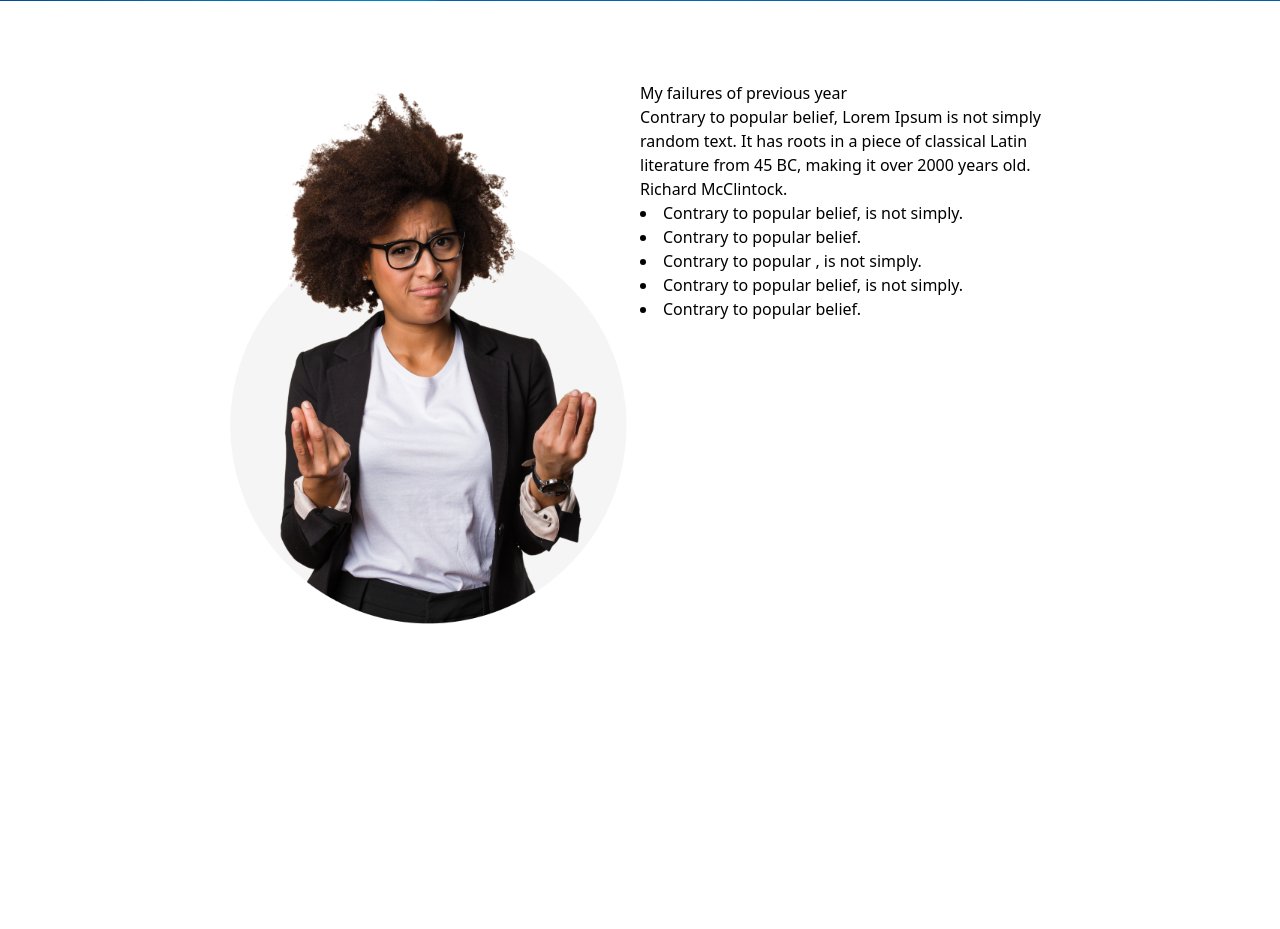
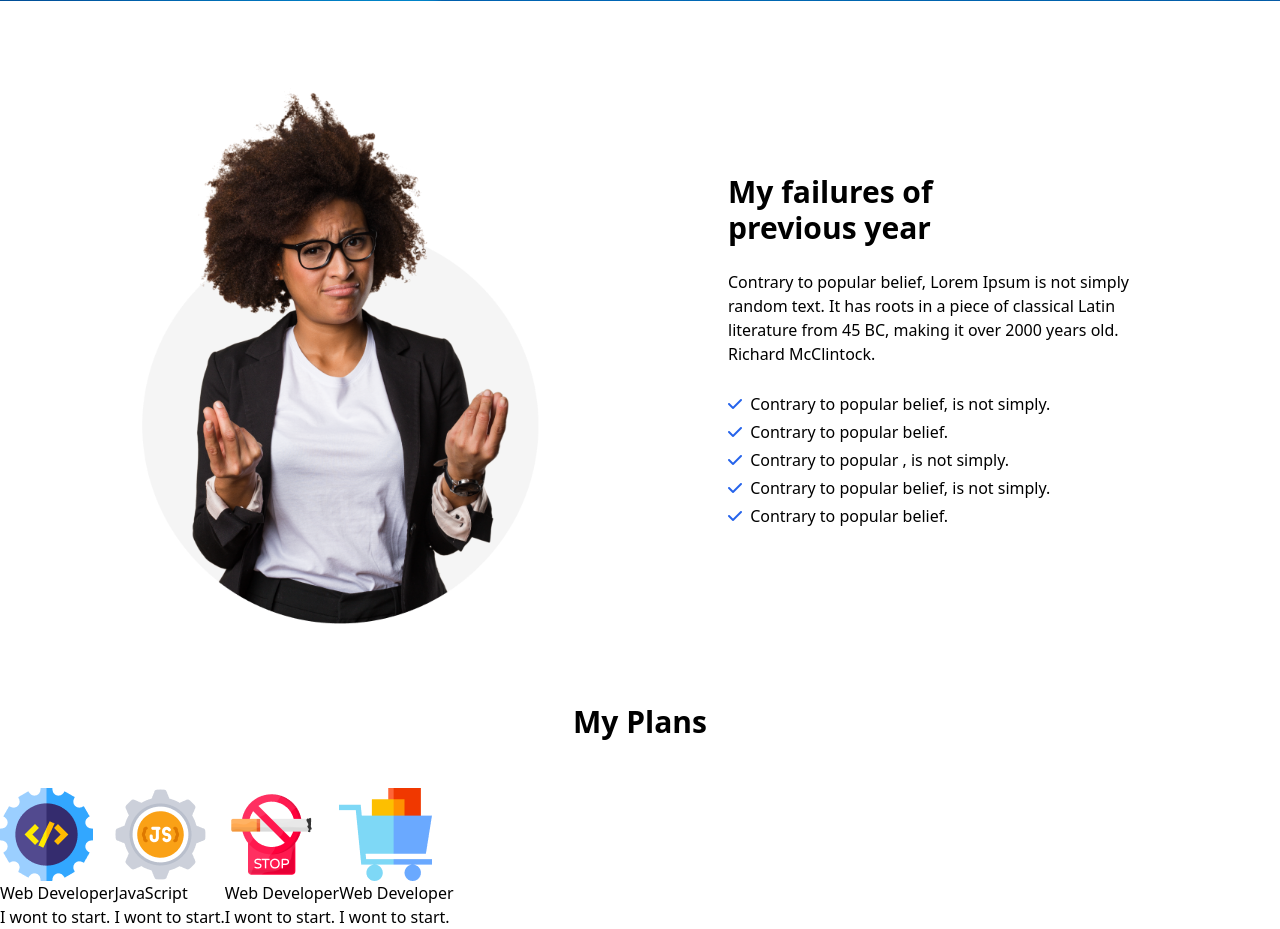
Before and after one commit to sayemRhaman/tailwind-3, a website built with Vite: page index.html in a window 1280 px wide. Shown: the part 799-1728 px from the top of the page. Before the commit the page ends 1423 px from the top, so only its background shows below. Built offline with nearby package versions, Linux system fonts and the light colour scheme.

Commit message:
added about

```diff
--- a/index.html
+++ b/index.html
@@ -5,6 +5,9 @@
     <meta name="viewport" content="width=device-width, initial-scale=1.0">
     <title>tailwind postcss</title>
     <link rel="stylesheet" href="style.css">
+     <!-----------------font awesome link---------------------->
+     <link rel="stylesheet"
+     href="https://cdnjs.cloudflare.com/ajax/libs/font-awesome/6.4.0/css/all.min.css">
 </head>
 
 <body>
@@ -29,24 +32,56 @@
          </header>
 
           <section class="mt-20">
-               <div class="flex justify-center">
+               <div class="flex justify-center items-center gap-x-44">
                    <img src="images/person.png" class="w-1/3">
 
                    <div class="w-1/3">
-                        <h2>
-                            My failures of previous year
+                        <h2 class="text-3xl text-black font-bold mb-6">
+                            My failures of <br> previous year
                         </h2>
-                        <p>
+                        <p class="text-base mb-6">
                             Contrary to popular belief, Lorem Ipsum is not simply random text. It has roots in a piece of classical Latin literature from 45 BC, making it over 2000 years old. Richard McClintock.
                         </p>
+                           <ul class="list-none text-base leading-7">
+                               <li> <i class="fa-solid fa-check text-blue-600 mr-1"></i> Contrary to popular belief, is not simply.</li>
+                               <li> <i class="fa-solid fa-check text-blue-600 mr-1"></i> Contrary to popular belief.</li>
+                               <li> <i class="fa-solid fa-check text-blue-600 mr-1"></i> Contrary to popular , is not simply.</li>
+                               <li> <i class="fa-solid fa-check text-blue-600 mr-1"></i> Contrary to popular belief, is not simply.</li>
+                               <li> <i class="fa-solid fa-check text-blue-600 mr-1"></i> Contrary to popular belief.</li>
+                           </ul>
 
-                             <li>Contrary to popular belief, is not simply.</li>
-                             <li>Contrary to popular belief.</li>
-                             <li>Contrary to popular , is not simply.</li>
-                             <li>Contrary to popular belief, is not simply.</li>
-                             <li>Contrary to popular belief.</li>
                    </div>
                </div>
+          </section>
+
+          <section class="mt-20">
+                   <h2 class="text-3xl text-black font-bold mb-12 text-center">My Plans</h2>
+
+                    <div class="flex">
+                          <div>
+                            <img src="images/icons/web.png" >
+                            <h4>Web Developer</h4>
+                            <p>I wont to start.</p>
+                          </div>
+
+                          <div>
+                            <img src="images/icons/js.png" >
+                            <h4>JavaScript</h4>
+                            <p>I wont to start.</p>
+                          </div>
+
+                          <div>
+                            <img src="images/icons/smoke.png" >
+                            <h4>Web Developer</h4>
+                            <p>I wont to start.</p>
+                          </div>
+
+                          <div>
+                            <img src="images/icons/ecom.png" >
+                            <h4>Web Developer</h4>
+                            <p>I wont to start.</p>
+                          </div>
+                    </div>
           </section>
 
 </body>
```
